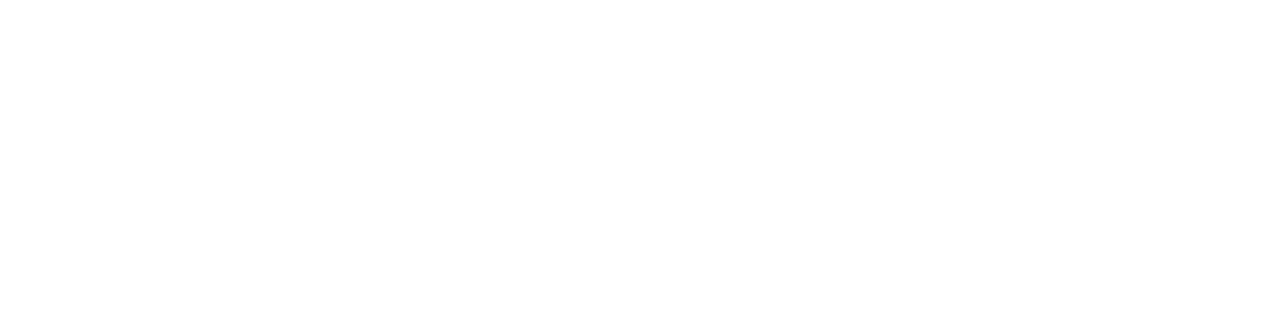
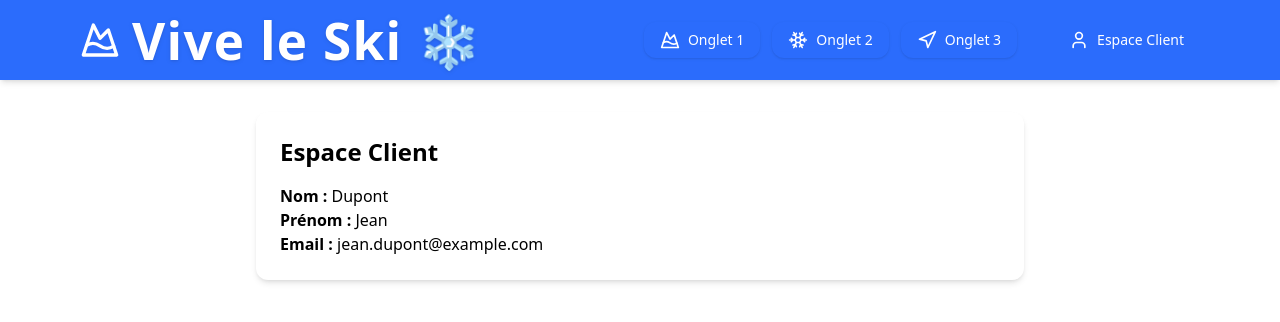
Before and after one commit to hugobremand/vive_le_ski, a React (Vite) app: page /espace-client in a window 1280 px wide. Before the commit this address had no page. Shown: the top 322 px of the page. Built offline with nearby package versions, Linux system fonts and the light colour scheme.

Commit message:
add client

```diff
--- a/src/App.jsx
+++ b/src/App.jsx
@@ -4,6 +4,7 @@
 import Onglet1 from "./pages/Onglet1";
 import Onglet2 from "./pages/Onglet2";
 import Onglet3 from "./pages/Onglet3";
+import Client from "./pages/Client";
 
 export default function App() {
   return (
@@ -13,6 +14,7 @@
           <Route path="/onglet1" element={<Onglet1 />} />
           <Route path="/onglet2" element={<Onglet2 />} />
           <Route path="/onglet3" element={<Onglet3 />} />
+          <Route path="espace-client" element={<Client />} />
 
           {/* Accueil */}
           <Route path="/" element={<Onglet1 />} />
--- a/src/components/MainLayout.jsx
+++ b/src/components/MainLayout.jsx
@@ -1,9 +1,7 @@
 // 📌 Fichier : src/layouts/MainLayout.jsx
-// Version mise à jour : fond blanc sur tout le site et texte noir
-
 import React from "react";
 import { Outlet, Link, useLocation } from "react-router-dom";
-import { MountainSnow, Snowflake, Navigation } from "lucide-react";
+import { MountainSnow, Snowflake, Navigation, User } from "lucide-react"; // ajout de User pour l'icône
 
 const MainLayout = () => {
   const location = useLocation();
@@ -53,6 +51,15 @@
                 </Link>
               );
             })}
+
+            {/* Onglet Espace Client tout à droite */}
+            <Link
+              to="/espace-client"
+              className="ml-6 flex items-center gap-2 px-4 py-2 rounded-xl text-sm font-medium text-white hover:bg-blue-500/40 hover:shadow transition-all duration-200"
+            >
+              <User className="h-5 w-5" />
+              Espace Client
+            </Link>
           </div>
 
           {/* Mobile placeholder */}
--- /dev/null
+++ b/src/pages/Client.jsx
@@ -0,0 +1,28 @@
+// 📌 src/pages/EspaceClient.jsx
+import React from "react";
+
+const Client = () => {
+  // Données statiques pour l'exemple
+  const client = {
+    nom: "Dupont",
+    prenom: "Jean",
+    email: "jean.dupont@example.com",
+  };
+
+  return (
+    <div className="max-w-3xl mx-auto bg-white p-6 rounded-xl shadow-md">
+      <h2 className="text-2xl font-bold mb-4">Espace Client</h2>
+      <p>
+        <strong>Nom :</strong> {client.nom}
+      </p>
+      <p>
+        <strong>Prénom :</strong> {client.prenom}
+      </p>
+      <p>
+        <strong>Email :</strong> {client.email}
+      </p>
+    </div>
+  );
+};
+
+export default Client;
```
